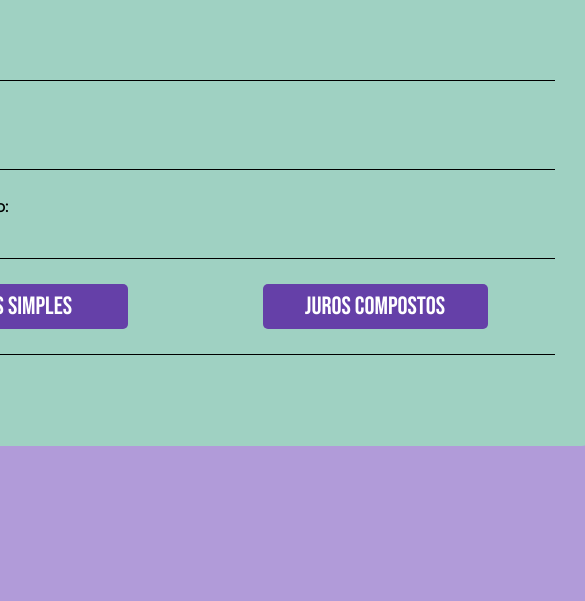
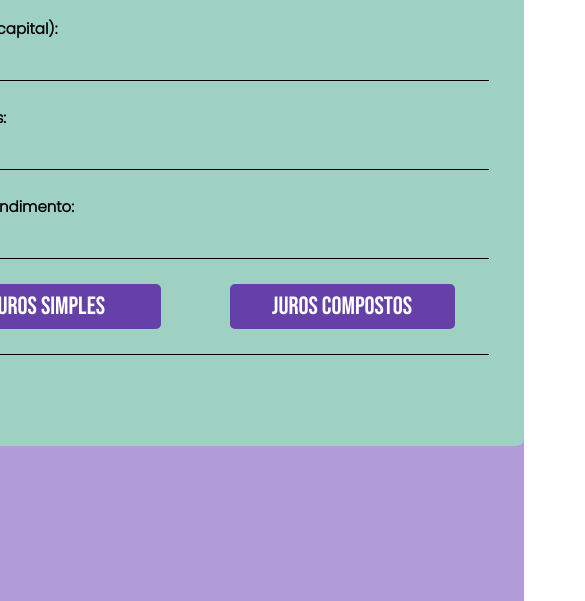
Before and after one commit to mariAnaMary/CalculadoraJuros, a plain HTML site: page index.html in a window 390 px wide. Shown: the part 243-844 px from the top of the page, 585 px wide, since content can reach past the window. Drawn offline with Linux system fonts and the light colour scheme.

Commit message:
atualizei

```diff
--- a/assets/css/mobile.css
+++ b/assets/css/mobile.css
@@ -1,5 +1,7 @@
 @media(max-width: 769px){
-    width: 628px;
+    #container{
+        width: 628px;
+    }
 }
 
 
```
